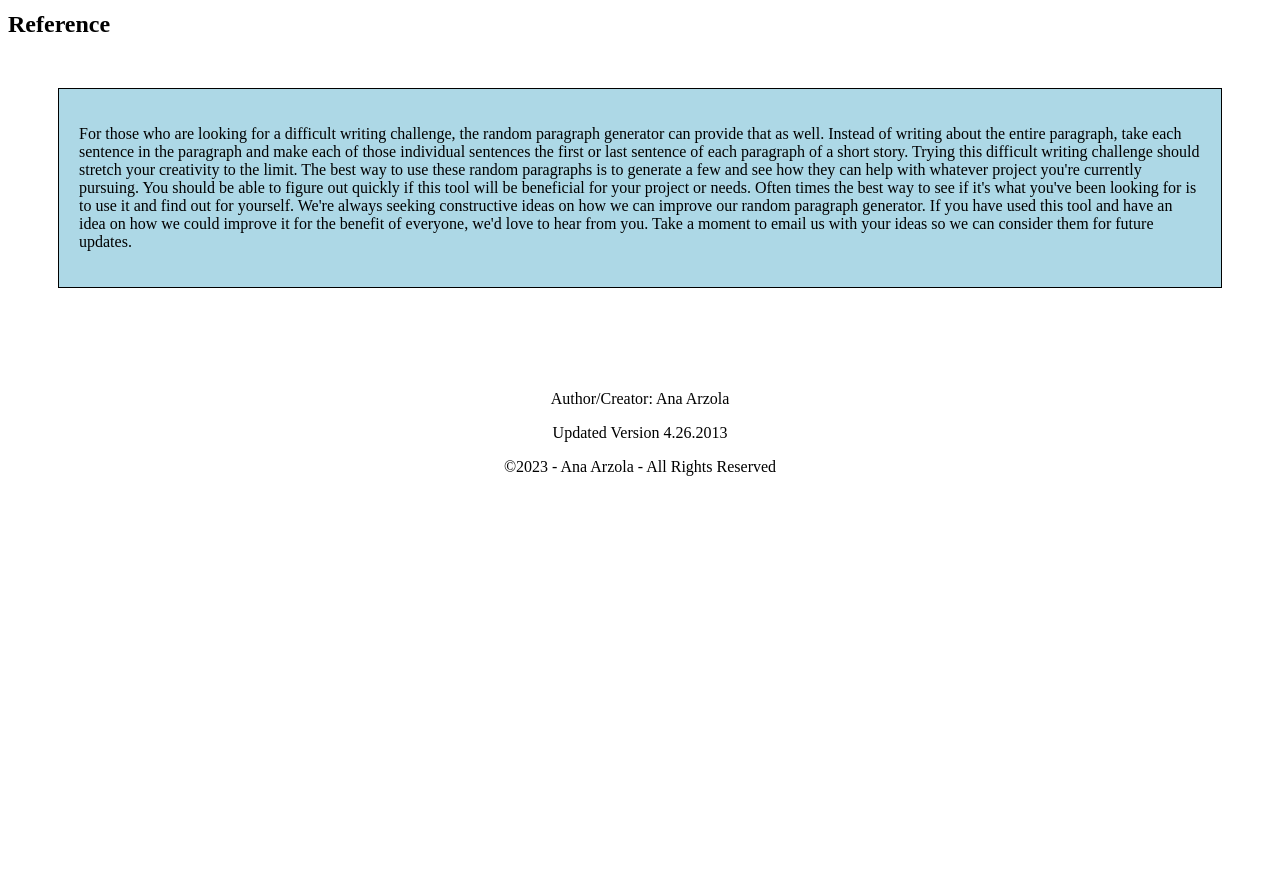
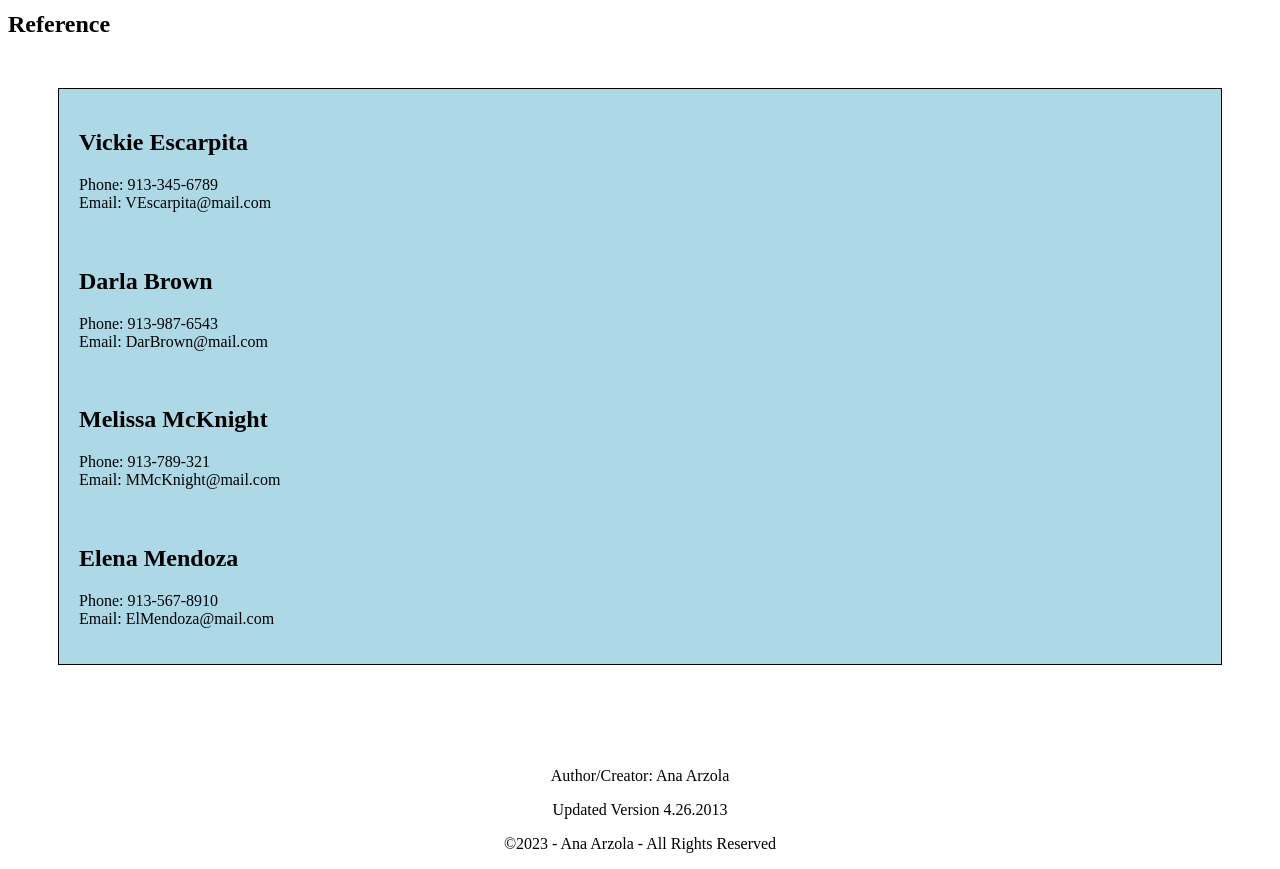
Before and after one commit to KC-LCW-Jan-23-Classroom/js-assignment-4-html-me-something-anaarzla, a website: page index.html in a window 1280 px wide. Shown: the part 2400-3269 px from the top of the page. Before the commit the page ends 2892 px from the top, so only its background shows below. Drawn offline with Linux system fonts and the light colour scheme.

Commit message:
reference-changes

```diff
--- a/index.html
+++ b/index.html
@@ -90,12 +90,28 @@
 
          <h2 id = 'ref'>Reference</h2>
          <div class = 'reference'>
-         <p>For those who are looking for a difficult writing challenge, the random paragraph generator can provide that as well. Instead of writing about the entire paragraph, take each sentence in the paragraph and make each of those individual sentences the first or last sentence of each paragraph of a short story. Trying this difficult writing challenge should stretch your creativity to the limit.
-
-          The best way to use these random paragraphs is to generate a few and see how they can help with whatever project you're currently pursuing. You should be able to figure out quickly if this tool will be beneficial for your project or needs. Often times the best way to see if it's what you've been looking for is to use it and find out for yourself.
-
-          We're always seeking constructive ideas on how we can improve our random paragraph generator. If you have used this tool and have an idea on how we could improve it for the benefit of everyone, we'd love to hear from you. Take a moment to email us with your ideas so we can consider them for future updates.</p>
-         </div>
+            <h2>Vickie Escarpita</h2>
+            <p>Phone:  913-345-6789
+            <br>Email: VEscarpita@mail.com
+              <br>
+              <br>
+              <br>
+            <h2>Darla Brown</h2>
+            <p>Phone:  913-987-6543
+            <br>Email: DarBrown@mail.com
+            <br>
+            <br>
+            <br>
+            <h2>Melissa McKnight</h2>
+            <p>Phone:  913-789-321
+            <br>Email: MMcKnight@mail.com
+            <br>
+            <br>
+            <br>
+            <h2>Elena Mendoza</h2>
+            <p>Phone:  913-567-8910
+            <br>Email: ElMendoza@mail.com
+          </div>
          <br>
          <br>
         </main>
```
Also changed, not shown: 2 other files.
